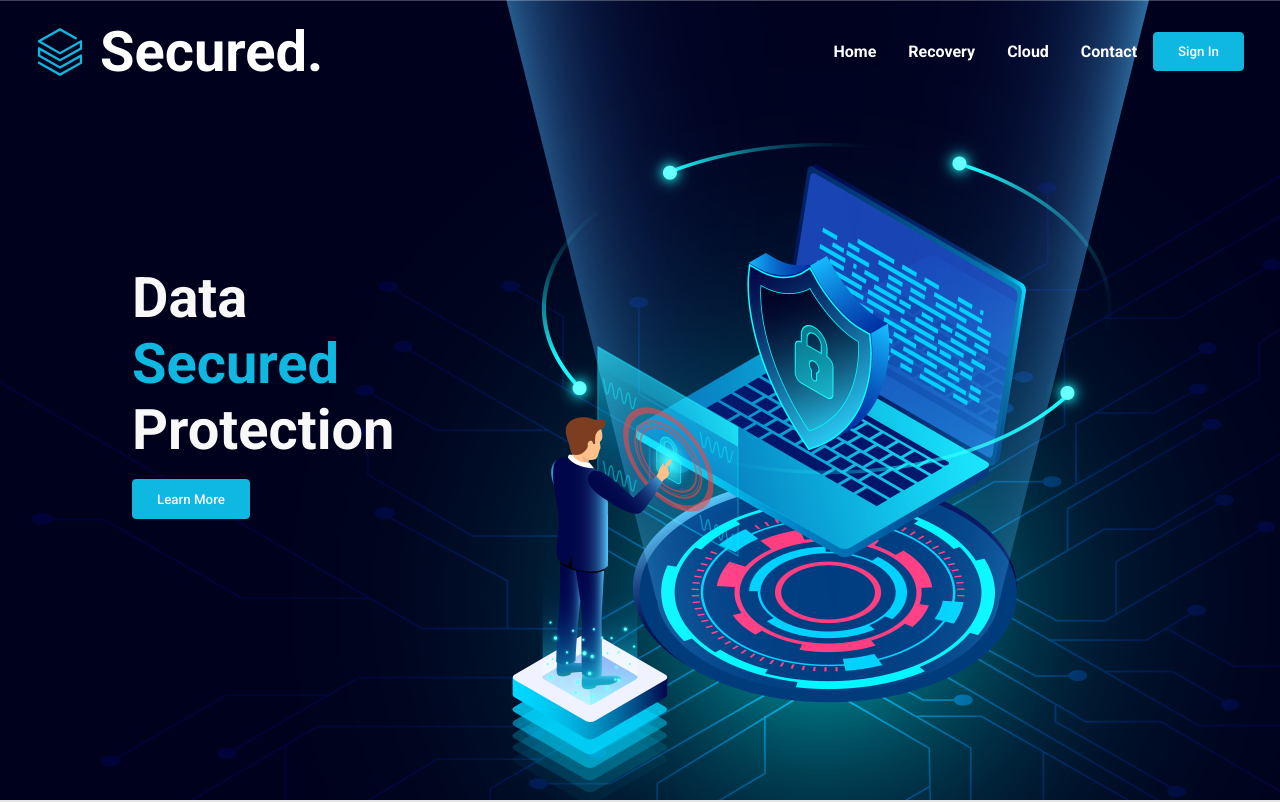
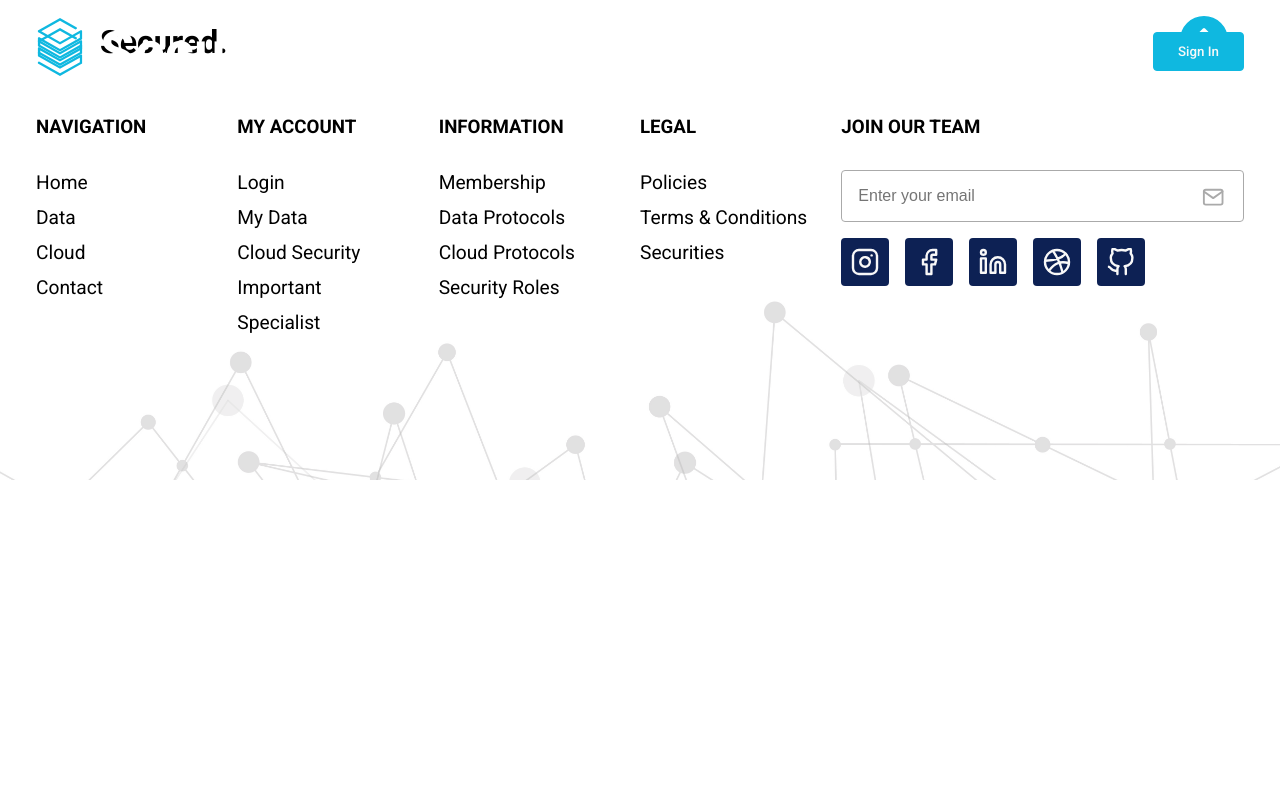
Before and after one commit to mittell/react-security-site, a React (Create React App) app: page /contact in a window 1280 px wide. Shown: the top 802 px of the page. Built offline with nearby package versions, Linux system fonts and the light colour scheme.

Commit message:
feat: added routing logic

```diff
--- a/src/components/Navbar/Navbar.jsx
+++ b/src/components/Navbar/Navbar.jsx
@@ -1,6 +1,7 @@
 import React, { useState } from 'react';
 import { SiDatabricks } from 'react-icons/si';
 import { FaBars, FaTimes } from 'react-icons/fa';
+import { Link } from 'react-router-dom';
 
 import './NavbarStyles.css';
 
@@ -19,10 +20,18 @@ const Navbar = () => {
 					<h1>Secured.</h1>
 				</div>
 				<ul className={nav ? 'nav-menu active' : 'nav-menu'}>
-					<li>Home</li>
-					<li>Recovery</li>
-					<li>Cloud</li>
-					<li>Contact</li>
+					<li>
+						<Link to='/'>Home</Link>
+					</li>
+					<li>
+						<Link to='/recovery'>Recovery</Link>
+					</li>
+					<li>
+						<Link to='/cloud'>Cloud</Link>
+					</li>
+					<li>
+						<Link to='/contact'>Contact</Link>
+					</li>
 					<button>Sign In</button>
 				</ul>
 				<div className='hamburger' onClick={handleNav}>
--- a/src/index.js
+++ b/src/index.js
@@ -3,9 +3,22 @@ import ReactDOM from 'react-dom/client';
 import './index.css';
 import App from './App';
 
+import { BrowserRouter, Routes, Route, Navigate } from 'react-router-dom';
+
+import RecoveryPage from './pages/RecoveryPage';
+import CloudPage from './pages/CloudPage';
+import ContactPage from './pages/ContactPage';
+
 const root = ReactDOM.createRoot(document.getElementById('root'));
+
 root.render(
-	<React.StrictMode>
-		<App />
-	</React.StrictMode>
+	<BrowserRouter>
+		<Routes>
+			<Route path='/' element={<App />} />
+			<Route path='/recovery' element={<RecoveryPage />} />
+			<Route path='/cloud' element={<CloudPage />} />
+			<Route path='/contact' element={<ContactPage />} />
+			<Route path='*' element={<Navigate to='/' replace={true} />} />
+		</Routes>
+	</BrowserRouter>
 );
--- /dev/null
+++ b/src/pages/CloudPage.jsx
@@ -0,0 +1,16 @@
+import React from 'react';
+import Navbar from '../components/Navbar/Navbar';
+import Cloud from '../components/Cloud/Cloud';
+import Footer from '../components/Footer/Footer';
+
+const CloudPage = () => {
+	return (
+		<>
+			<Navbar />
+			<Cloud />
+			<Footer />
+		</>
+	);
+};
+
+export default CloudPage;
--- /dev/null
+++ b/src/pages/ContactPage.jsx
@@ -0,0 +1,16 @@
+import React from 'react';
+import Navbar from '../components/Navbar/Navbar';
+// import Contact from '../components/Contact/Contact';
+import Footer from '../components/Footer/Footer';
+
+const ContactPage = () => {
+	return (
+		<>
+			<Navbar />
+			{/* <Contact /> */}
+			<Footer />
+		</>
+	);
+};
+
+export default ContactPage;
--- /dev/null
+++ b/src/pages/RecoveryPage.jsx
@@ -0,0 +1,16 @@
+import React from 'react';
+import Navbar from '../components/Navbar/Navbar';
+import Recovery from '../components/Recovery/Recovery';
+import Footer from '../components/Footer/Footer';
+
+const RecoveryPage = () => {
+	return (
+		<>
+			<Navbar />
+			<Recovery />
+			<Footer />
+		</>
+	);
+};
+
+export default RecoveryPage;
```
